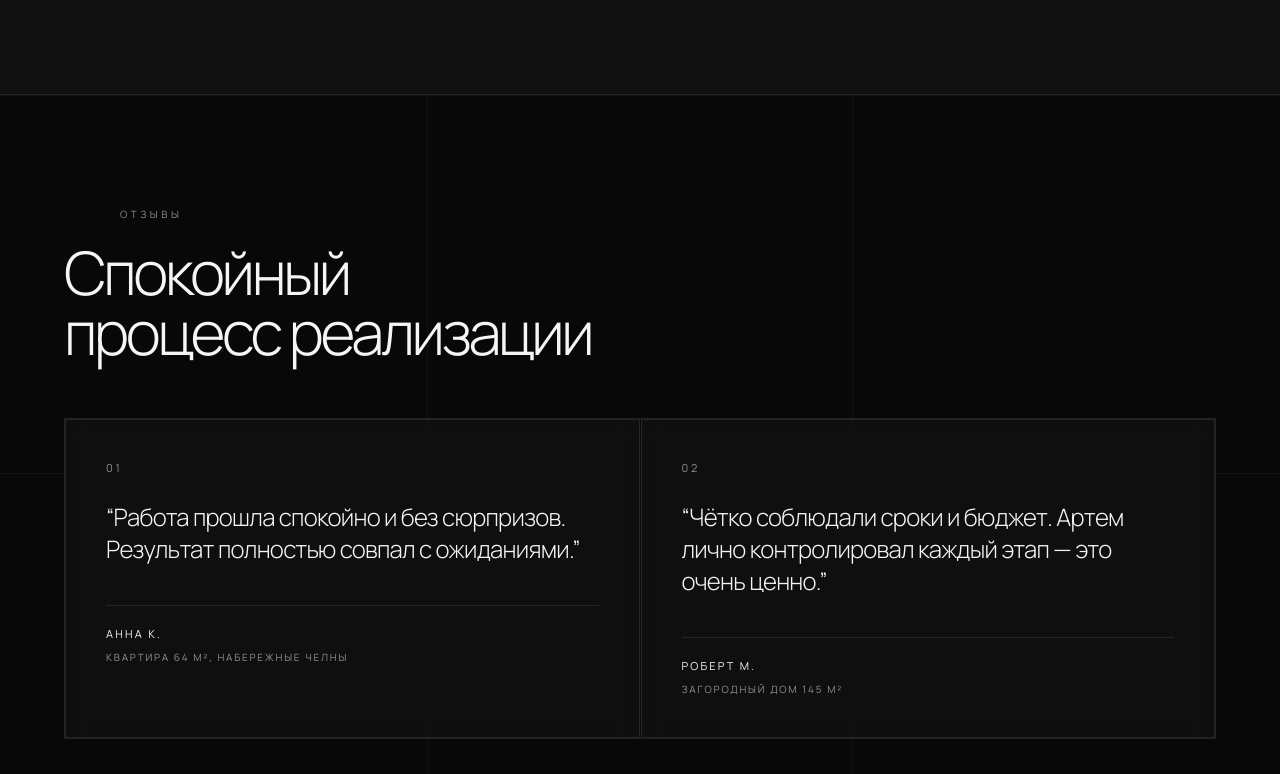
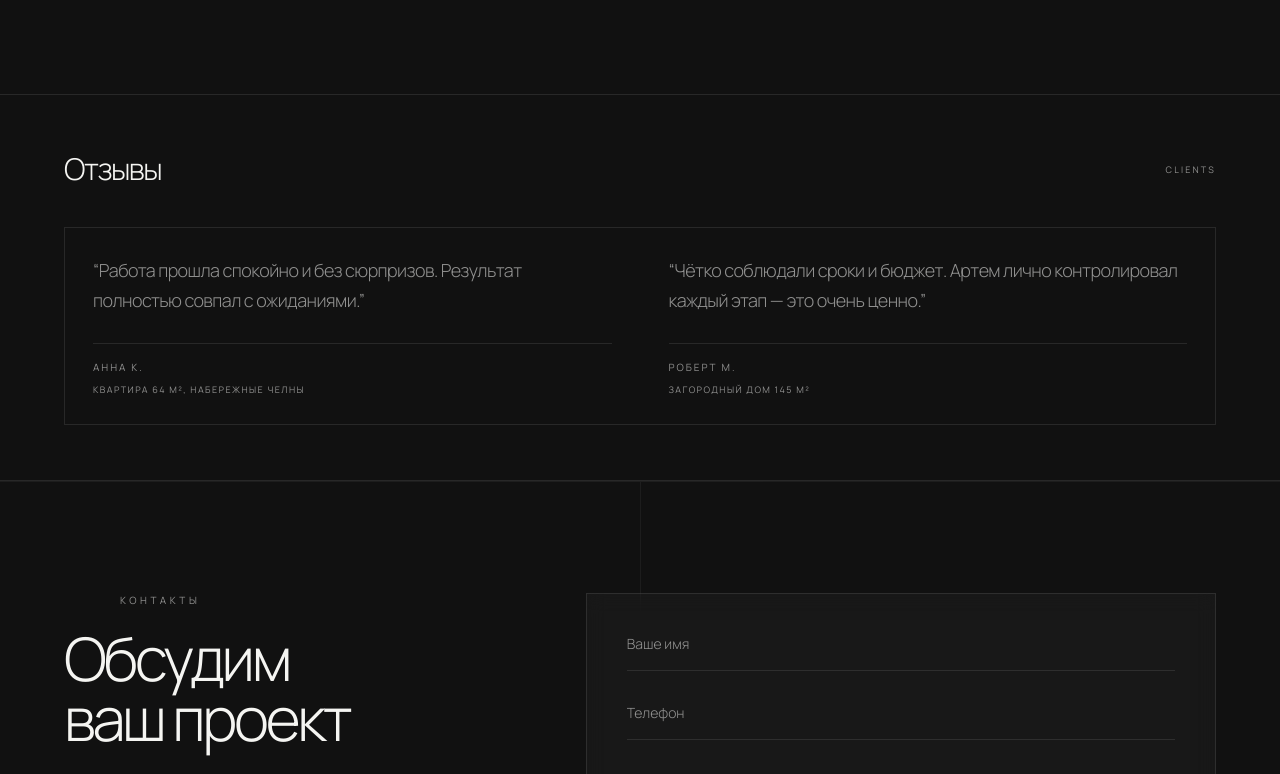
Before and after one commit to artrubinchik/DERZAi, a Next.js app: page / in a window 1280 px wide. Shown: the part 3326-4100 px from the top of the page. Built offline with nearby package versions, Linux system fonts and the light colour scheme; no server answers.

Commit message:
Refactor Testimonials component layout and styles

```diff
--- a/components/Testimonials.tsx
+++ b/components/Testimonials.tsx
@@ -2,48 +2,31 @@ import { content } from "@/data/content";
 
 export default function Testimonials() {
   return (
-    <section className="section-dark relative overflow-hidden py-20 md:py-28">
-      <div className="absolute inset-0 opacity-[0.04]">
-        <div className="absolute left-0 top-0 h-px w-full bg-white" />
-        <div className="absolute left-0 top-1/2 h-px w-full bg-white" />
-        <div className="absolute left-1/3 top-0 h-full w-px bg-white" />
-        <div className="absolute right-1/3 top-0 h-full w-px bg-white" />
-      </div>
+    <section className="section-soft py-14 md:py-18">
+      <div className="mx-auto max-w-7xl px-6 md:px-12 lg:px-16">
+        <div className="mb-10 flex items-center justify-between">
+          <h2 className="text-2xl font-light tracking-[-0.05em] md:text-3xl">
+            Отзывы
+          </h2>
 
-      <div className="relative mx-auto max-w-7xl px-6 md:px-12 lg:px-16">
-        <div className="mb-14">
-          <div className="mb-5 flex items-center gap-4">
-            <div className="h-px w-10 bg-[var(--text-main)]/40" />
-
-            <span className="text-[10px] uppercase tracking-[0.36em] text-muted">
-              Отзывы
-            </span>
-          </div>
-
-          <h2 className="text-4xl font-light leading-[0.96] tracking-[-0.055em] md:text-6xl">
-            Спокойный
-            <br />
-            процесс реализации
-          </h2>
+          <span className="text-[9px] uppercase tracking-[0.24em] text-muted">
+            Clients
+          </span>
         </div>
 
         <div className="grid gap-px border border-[var(--line)] md:grid-cols-2">
           {content.testimonials.map((item, i) => (
-            <div key={i} className="premium-card border-0 p-8 md:p-10">
-              <div className="mb-6 text-[11px] uppercase tracking-[0.26em] text-muted">
-                0{i + 1}
-              </div>
-
-              <p className="text-xl font-light leading-relaxed tracking-[-0.03em] text-main md:text-2xl">
+            <div key={i} className="p-6 md:p-7">
+              <p className="text-lg font-light leading-relaxed tracking-[-0.03em]">
                 “{item.text}”
               </p>
 
-              <div className="mt-10 border-t border-[var(--line)] pt-5">
-                <p className="text-[11px] uppercase tracking-[0.2em] text-main">
+              <div className="mt-7 border-t border-[var(--line)] pt-4">
+                <p className="text-[10px] uppercase tracking-[0.2em]">
                   {item.name}
                 </p>
 
-                <p className="mt-2 text-[10px] uppercase tracking-[0.18em] text-muted">
+                <p className="mt-2 text-[9px] uppercase tracking-[0.16em] text-muted">
                   {item.project}
                 </p>
               </div>
```
